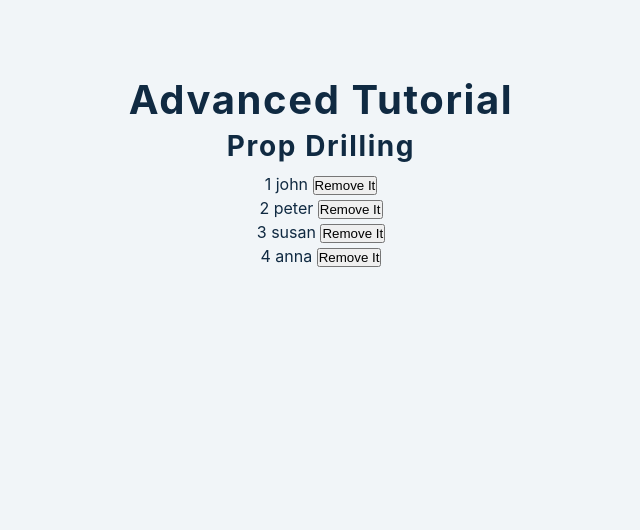
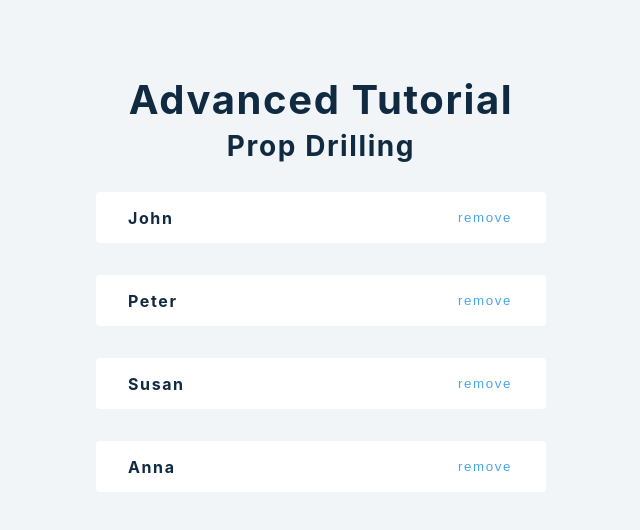
Before and after one commit to nihat-js/tutorial-2022-react, a React (Create React App) app: page / in a window 1280 px wide. Shown: the top 530 px of the page, without its empty margins (319-959 px from the left). Built offline with nearby package versions, Linux system fonts and the light colour scheme.

Commit message:
props drilling-2

```diff
--- a/src/App.js
+++ b/src/App.js
@@ -1,11 +1,11 @@
 import React from 'react'
-import PropDrilling from './tutorial/7-prop-drilling/setup/1-prop-drilling'
+import ContextAPI from './tutorial/8-useContext/setup/1-context-api'
 
 function App() {
   return (
     <div className='container'>
       <h2>Advanced Tutorial</h2>
-      <PropDrilling> </PropDrilling>
+      <ContextAPI> </ContextAPI>
     </div>
   )
 }
--- a/src/tutorial/8-useContext/setup/1-context-api.js
+++ b/src/tutorial/8-useContext/setup/1-context-api.js
@@ -2,6 +2,8 @@ import React, { useState, useContext } from 'react';
 import { data } from '../../../data';
 // more components
 // fix - context api, redux (for more complex cases)
+
+const PeopleContext = React.createContext()
 
 const ContextAPI = () => {
   const [people, setPeople] = useState(data);
@@ -13,7 +15,9 @@ const ContextAPI = () => {
   return (
     <>
       <h3>prop drilling</h3>
-      <List people={people} removePerson={removePerson} />
+      <PeopleContext.Provider value={people}>
+        <List people={people} removePerson={removePerson} />
+      </PeopleContext.Provider>
     </>
   );
 };
```
